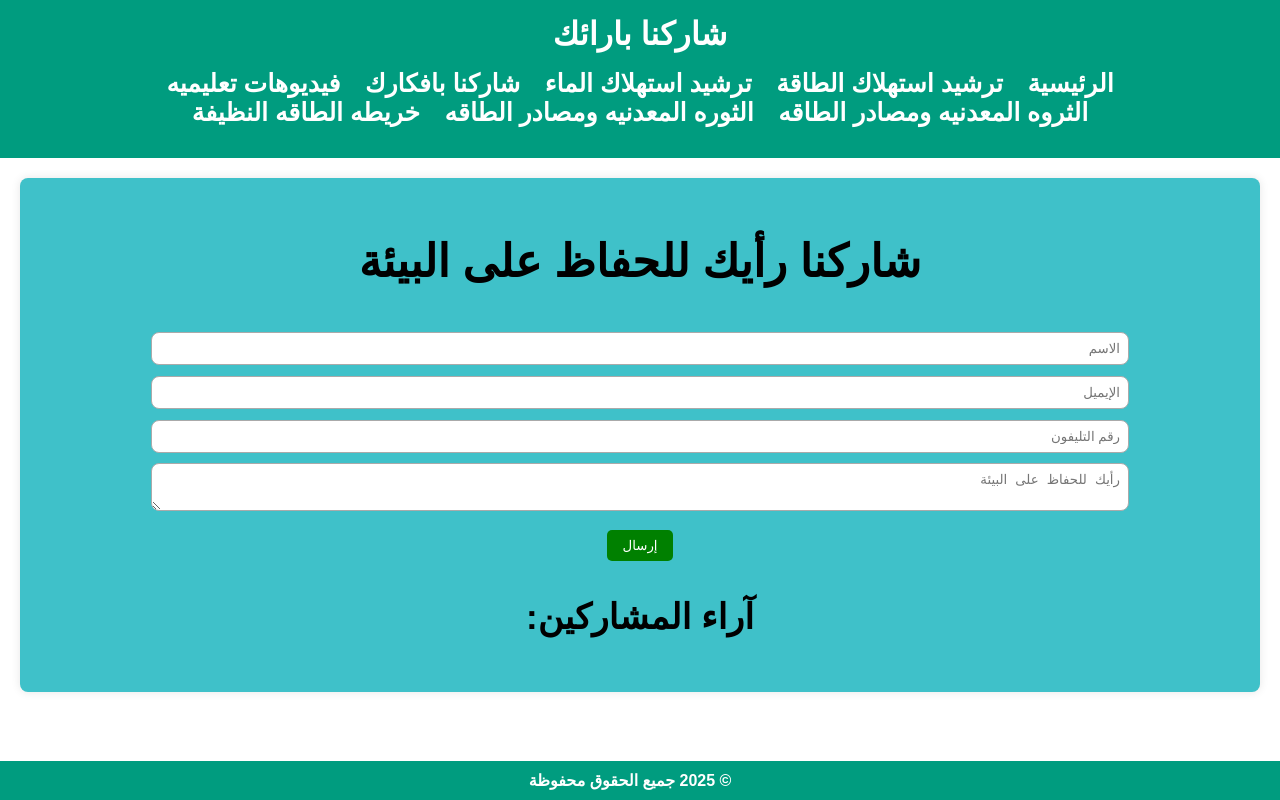
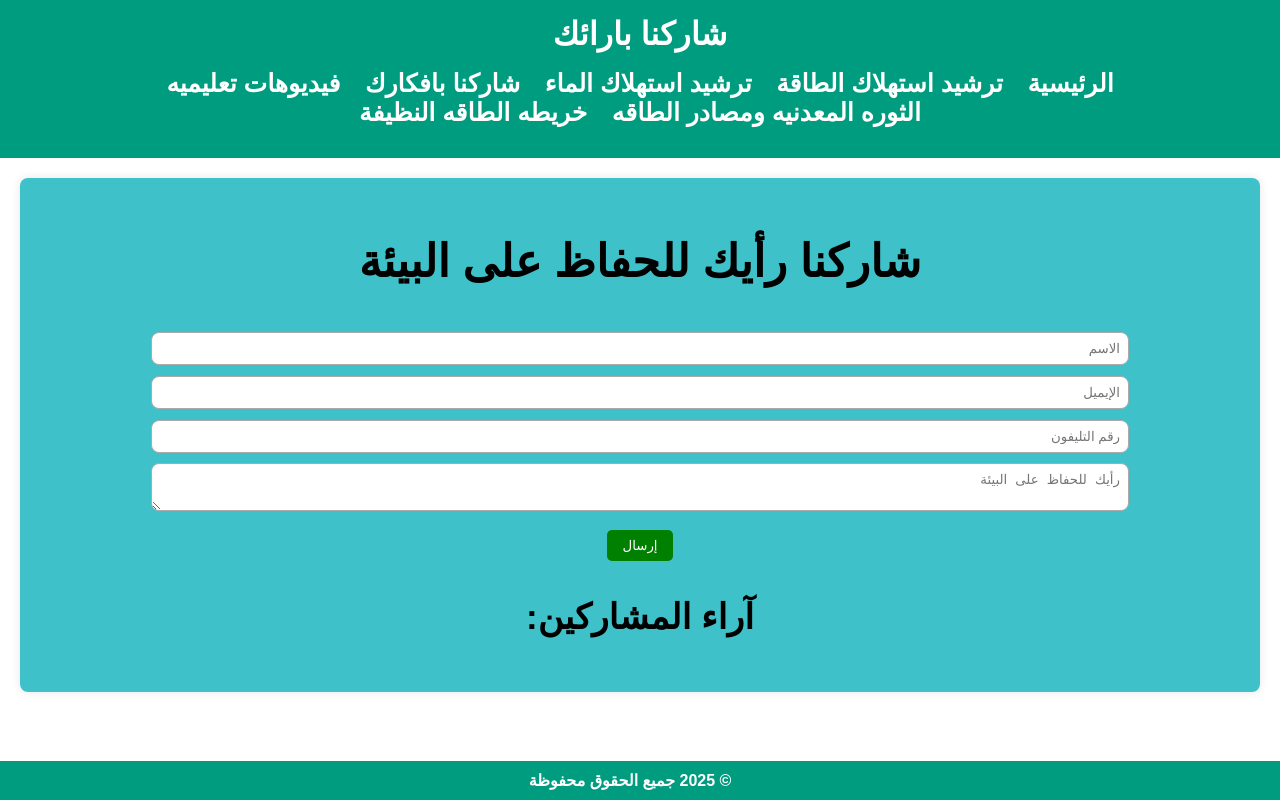
Before and after one commit to Odaymohamed2014/energy_water, a plain HTML site: page ideas.html in a window 1280 px wide. Drawn offline with Linux system fonts and the light colour scheme; no server answers.

Commit message:
Fix HTML structure and update Firebase integration

```diff
--- a/ideas.html
+++ b/ideas.html
@@ -18,7 +18,7 @@
                 <li><a href="water_saving.html">ترشيد استهلاك الماء</a></li>
                   <li><a href="ideas.html"> شاركنا بافكارك</a></li>
              <li><a href="videos.html"> فيديوهات تعليميه   </a></li>
-                               <li><a href="Mineral_wealth.html">   الثروه المعدنيه ومصادر الطاقه  </a></li>
+
 <li><a href="Mineral_wealth.html">   الثوره المعدنيه ومصادر الطاقه  </a></li>
  <li><a href="map.html"> خريطه  الطاقه النظيفة </a></li>            </ul>
             </ul>
```
